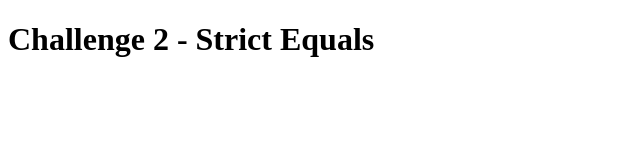
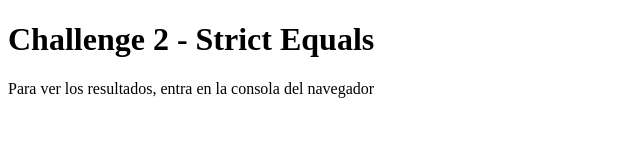
Before and after one commit to Ari-F90/202301-W2CH2-Ariadna-Frias, a website with bundled scripts: page index.html in a window 1280 px wide. Shown: the whole page, without its empty margins (0-640 px from the left). Built offline with nearby package versions, Linux system fonts and the light colour scheme.

Commit message:
Adding changes in html

```diff
--- a/index.html
+++ b/index.html
@@ -12,6 +12,7 @@
 
 <body>
   <h1>Challenge 2 - Strict Equals</h1>
+  <p>Para ver los resultados, entra en la consola del navegador</p>
 </body>
 
 </html>
```
